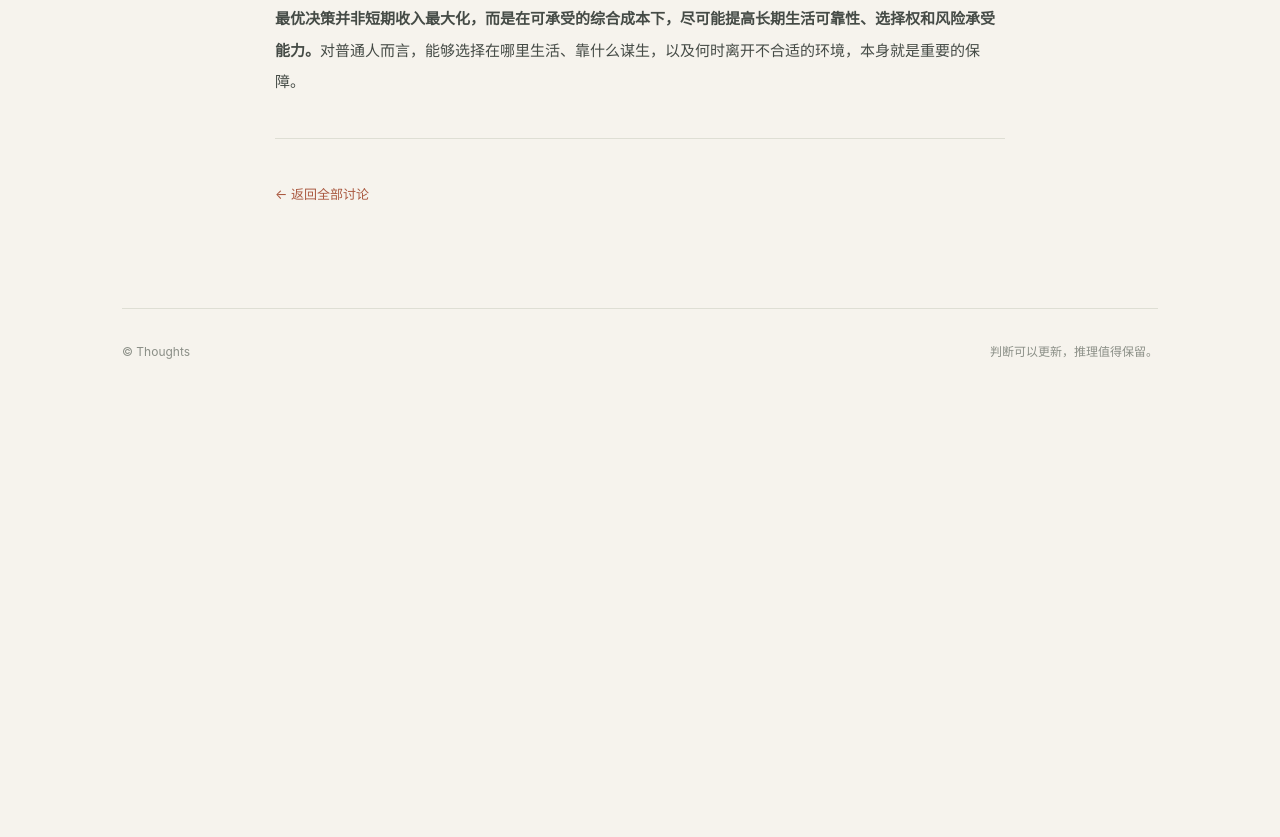
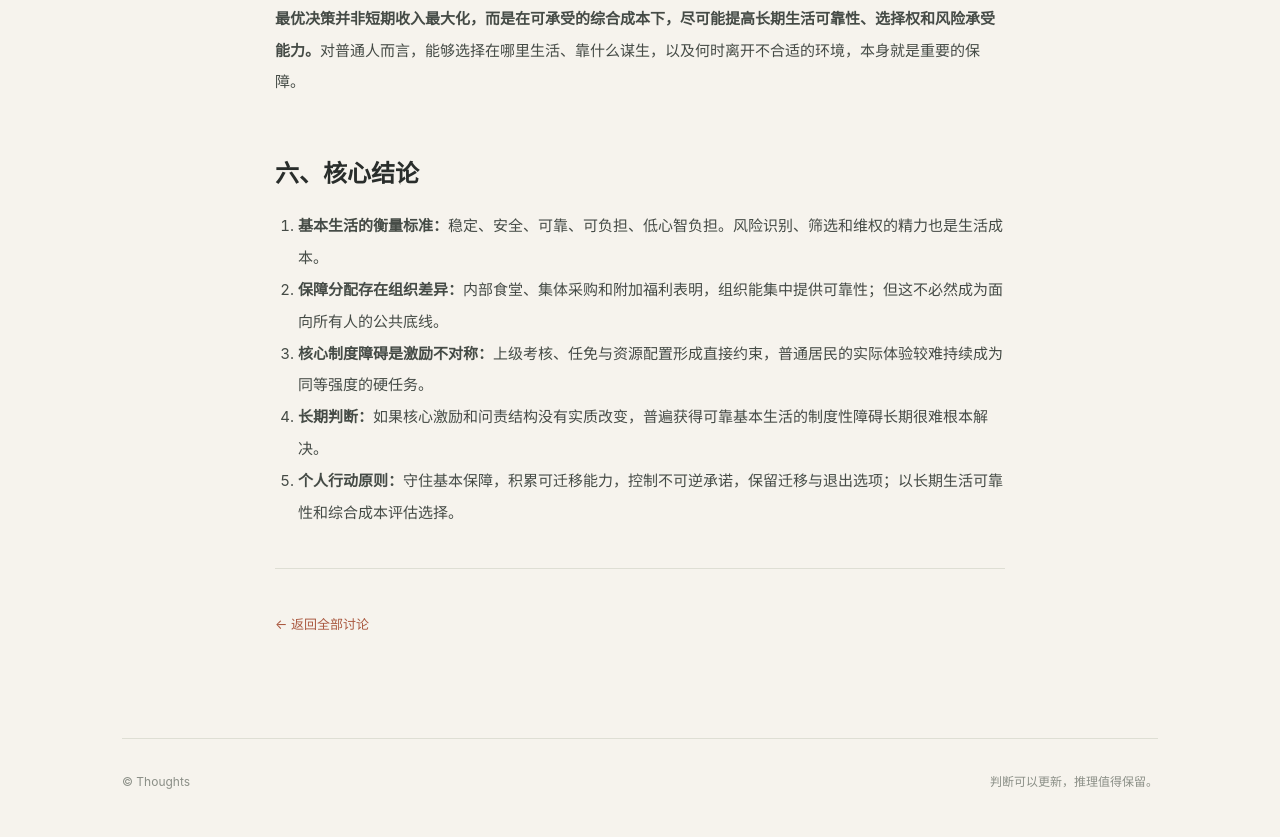
Before and after one commit to liamamilin/thoughts, a plain HTML site: page posts/2026-11-19-ordinary-life-reliability.html in a window 1280 px wide. Shown: the part 2930-3767 px from the top of the page. Before the commit the page ends 3337 px from the top, so only its background shows below. Drawn offline with Linux system fonts and the light colour scheme.

Commit message:
docs: add concise key conclusions to ordinary-life article

```diff
--- a/posts/2026-11-19-ordinary-life-reliability.html
+++ b/posts/2026-11-19-ordinary-life-reliability.html
@@ -29,4 +29,9 @@
 <li><strong>优先确保基本保障。</strong>关注医疗保障、劳动权益、可信的基础服务和实际可用的救济渠道，减少日常风险自行承担的程度。</li>
 <li><strong>建立退出选项。</strong>为换工作、转行业、迁居或海外学习就业保留现实路径，同时估算现金流、家庭责任、身份及试错成本。</li></ol>
 <p>不同条件下，策略顺序会不同：现金流紧张的人应先稳住收入、医疗和应急缓冲；具有一定积累和可迁移技能的人，则可以更积极地比较其他生活环境。</p>
-<p><strong>最优决策并非短期收入最大化，而是在可承受的综合成本下，尽可能提高长期生活可靠性、选择权和风险承受能力。</strong>对普通人而言，能够选择在哪里生活、靠什么谋生，以及何时离开不合适的环境，本身就是重要的保障。</p><hr class="article-divider"><a class="back" href="../">← 返回全部讨论</a></article><div class="shell"><footer class="foot"><span>© Thoughts</span><span>判断可以更新，推理值得保留。</span></footer></div></body></html>
+<p><strong>最优决策并非短期收入最大化，而是在可承受的综合成本下，尽可能提高长期生活可靠性、选择权和风险承受能力。</strong>对普通人而言，能够选择在哪里生活、靠什么谋生，以及何时离开不合适的环境，本身就是重要的保障。</p><h2>六、核心结论</h2>
+<ol><li><strong>基本生活的衡量标准：</strong>稳定、安全、可靠、可负担、低心智负担。风险识别、筛选和维权的精力也是生活成本。</li>
+<li><strong>保障分配存在组织差异：</strong>内部食堂、集体采购和附加福利表明，组织能集中提供可靠性；但这不必然成为面向所有人的公共底线。</li>
+<li><strong>核心制度障碍是激励不对称：</strong>上级考核、任免与资源配置形成直接约束，普通居民的实际体验较难持续成为同等强度的硬任务。</li>
+<li><strong>长期判断：</strong>如果核心激励和问责结构没有实质改变，普遍获得可靠基本生活的制度性障碍长期很难根本解决。</li>
+<li><strong>个人行动原则：</strong>守住基本保障，积累可迁移能力，控制不可逆承诺，保留迁移与退出选项；以长期生活可靠性和综合成本评估选择。</li></ol><hr class="article-divider"><a class="back" href="../">← 返回全部讨论</a></article><div class="shell"><footer class="foot"><span>© Thoughts</span><span>判断可以更新，推理值得保留。</span></footer></div></body></html>
```
